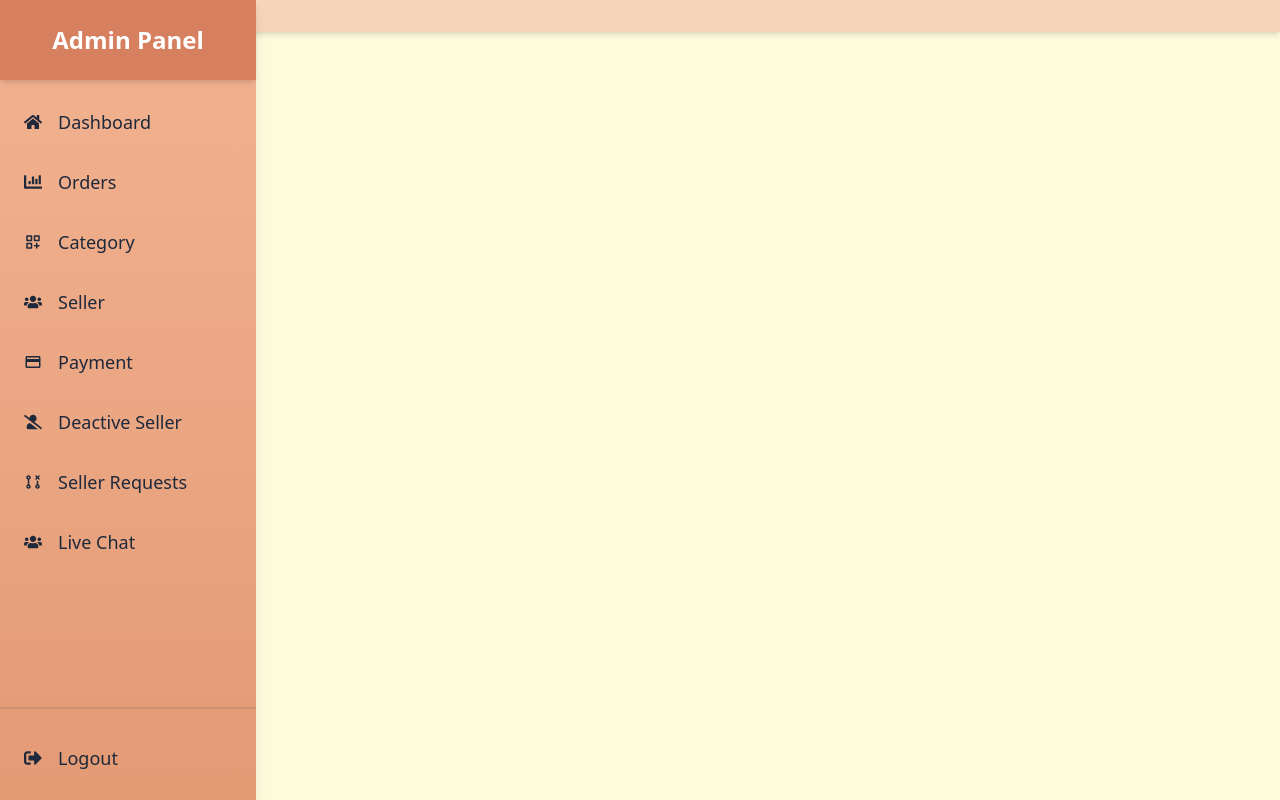
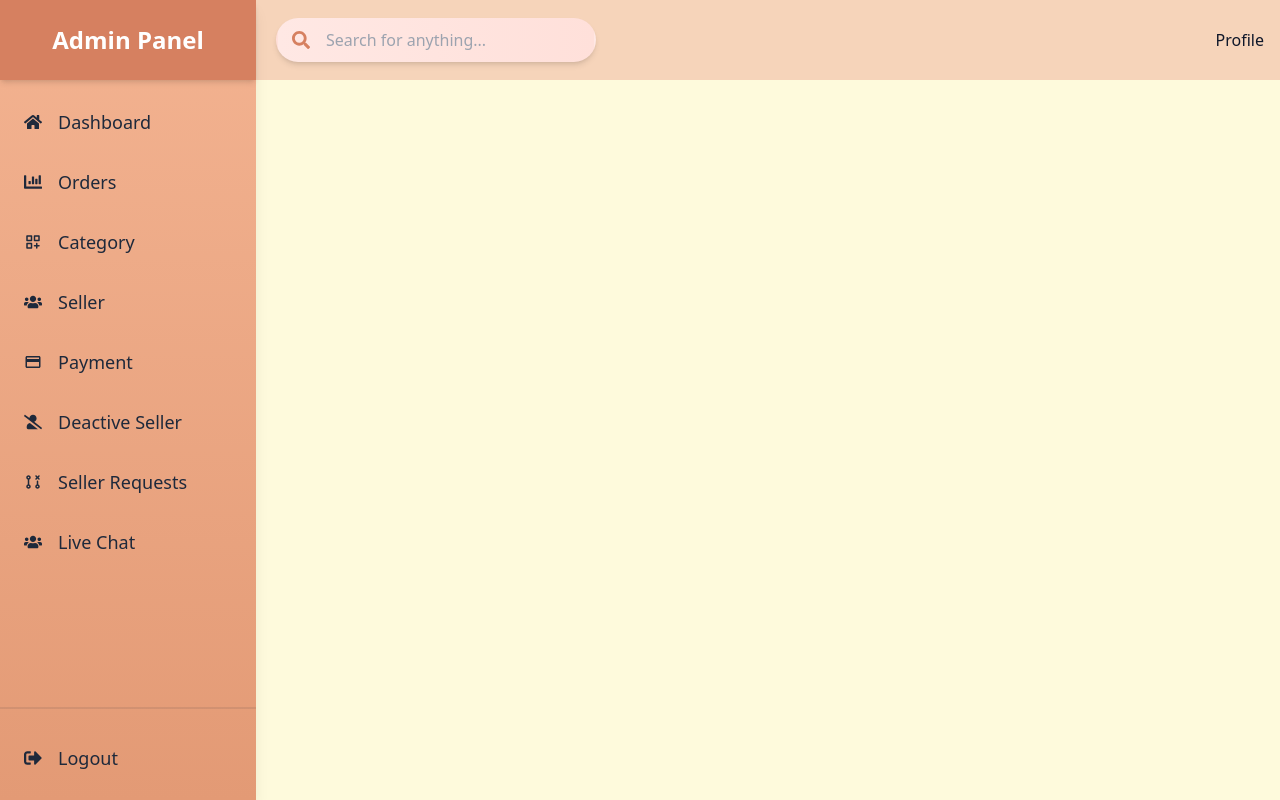
Before and after one commit to AshikurZaman01/Multi-Vendor-Ecommerce-Website-MERN, a React (Vite) app in the folder Front End/: page /admin in a window 1280 px wide. Built offline with nearby package versions, Linux system fonts and the light colour scheme.

Commit message:
add AdminHeader SearchBar

```diff
--- a/Front End/src/Components/Views/Auth/Admin/AdminHeader/AdminHeader.jsx
+++ b/Front End/src/Components/Views/Auth/Admin/AdminHeader/AdminHeader.jsx
@@ -1,7 +1,20 @@
+import Profile from "./Profile";
+import SearchBar from "./SearchBar";
+
 const AdminHeader = () => {
     return (
-        <div className="flex justify-between items-center p-4 bg-[#F6D4BA] shadow-md">
+        <div className="flex justify-between items-center p-4 bg-[#F6D4BA] fixed top-0 w-full">
+            <div className="ml-0 lg:ml-[260px] rounded-md h-[48px] flex items-center transition-all w-full">
 
+                <div className="flex-1 hidden md:block">
+                    <SearchBar />
+                </div>
+
+                <div className="flex items-center">
+                    <Profile />
+                </div>
+
+            </div>
         </div>
     );
 };
--- /dev/null
+++ b/Front End/src/Components/Views/Auth/Admin/AdminHeader/Profile.jsx
@@ -0,0 +1,8 @@
+
+const Profile = () => {
+    return (
+        <div>Profile</div>
+    )
+}
+
+export default Profile
--- /dev/null
+++ b/Front End/src/Components/Views/Auth/Admin/AdminHeader/SearchBar.jsx
@@ -0,0 +1,17 @@
+import { FaSearch } from 'react-icons/fa';
+
+const SearchBar = () => {
+    return (
+        <div className="relative w-[320px]">
+            <input
+                type="text"
+                name="search"
+                placeholder="Search for anything..."
+                className="w-full py-2 pl-12 pr-4 bg-gradient-to-r from-[#ffe8e4] to-[#ffe0da] text-gray-800 rounded-full border-2 border-transparent outline-none shadow-md focus:border-[#ee7447] focus:shadow-lg transition-all duration-300 ease-in-out"
+            />
+            <FaSearch className="absolute left-4 top-1/2 transform -translate-y-1/2 text-[#D68060] text-lg pointer-events-none" />
+        </div>
+    )
+}
+
+export default SearchBar;
--- a/Front End/src/Components/Views/Auth/Admin/AdminMainLayout/AdminMainLayout.jsx
+++ b/Front End/src/Components/Views/Auth/Admin/AdminMainLayout/AdminMainLayout.jsx
@@ -3,6 +3,8 @@ import AdminSidebar from "../AdminSidebar/AdminSidebar";
 import { Outlet } from 'react-router-dom';
 
 const AdminMainLayout = () => {
+
+
     return (
         <div className="flex">
 
--- a/Front End/src/Components/Views/Auth/Admin/AdminSidebar/AdminSidebar.jsx
+++ b/Front End/src/Components/Views/Auth/Admin/AdminSidebar/AdminSidebar.jsx
@@ -44,7 +44,7 @@ const AdminSidebar = () => {
             {/* Sidebar */}
             <div className={`fixed top-0 left-0 h-full w-64 bg-gradient-to-b from-[#F3B391] to-[#E39A75] text-slate-800 shadow-lg flex flex-col transform ${isOpen ? 'translate-x-0' : '-translate-x-full'} lg:translate-x-0 transition-transform duration-300 ease-in-out z-10`}>
 
-                <div className="flex items-center justify-center h-20 shadow-md text-white text-2xl font-bold bg-[#D68060] px-4">
+                <div className="flex items-center justify-center h-20 shadow-md text-white text-2xl font-bold bg-[#D68060] px-4 py-10">
                     <span>Admin Panel</span>
                 </div>
 
```
